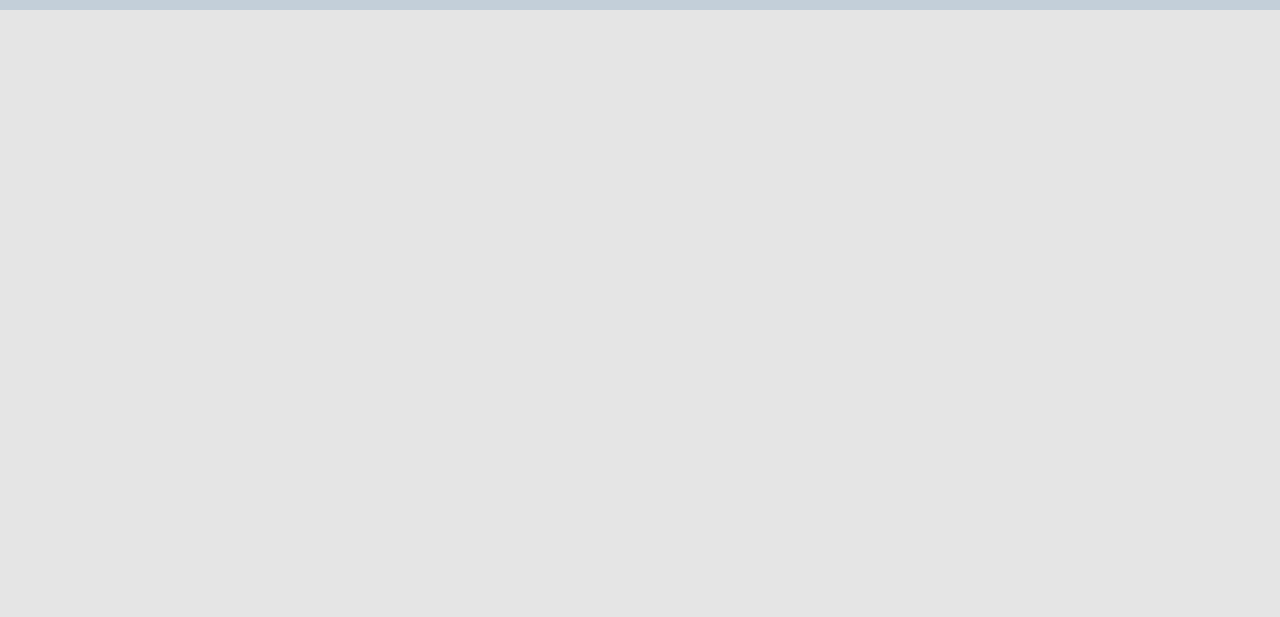
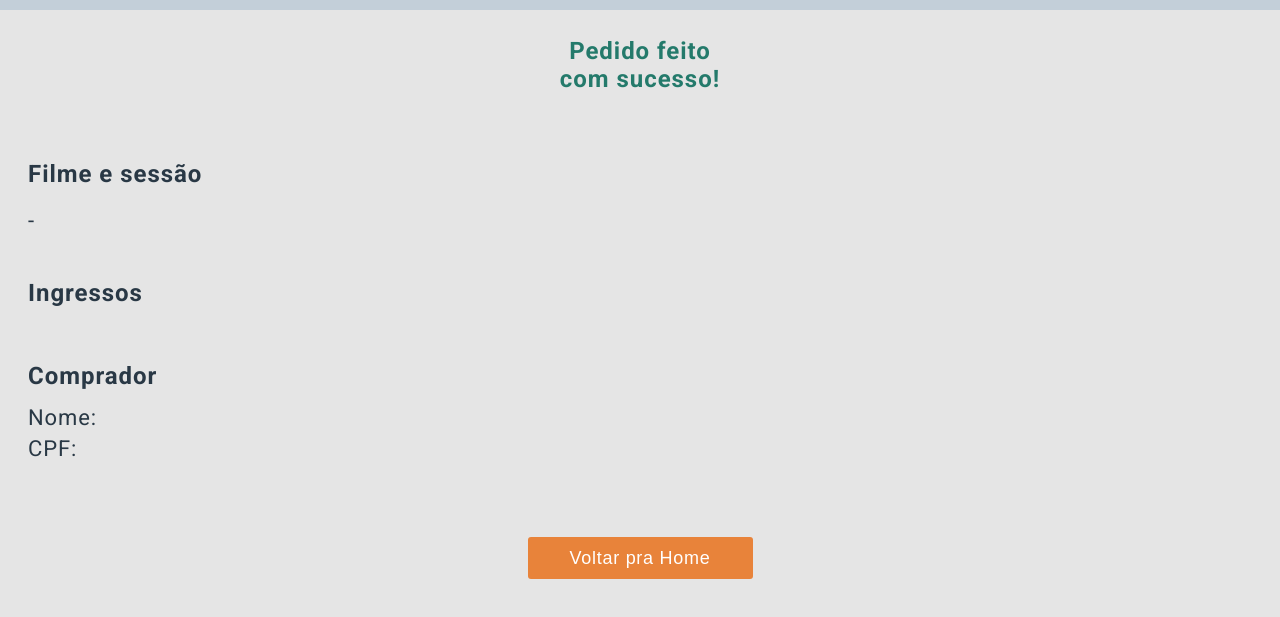
Before and after one commit to HMarcos/projeto9-cineflex, a React app: page /sucesso in a window 1280 px wide. Before the commit this address had no page. Shown: the part 57-674 px from the top of the page. Built offline with nearby package versions, Linux system fonts and the light colour scheme.

Commit message:
Implementando a tela de sucesso
Foi implementada toda a lógica e o design data tela do sucesso de um pedido.

```diff
--- a/src/assets/css/estilos.css
+++ b/src/assets/css/estilos.css
@@ -25,6 +25,10 @@ body {
     --cor-texto-botao-reservar: #FFFFFF;
     --cor-label-info-comprador: #293845;
     --cor-input-placeholder: #AFAFAF;
+    --cor-titulo-sucesso: #247A6B;
+    --cor-secao-sucesso: #293845;
+    --cor-bg-botao-voltar: #E8833A;
+    --cor-texto-botao-voltar: #FFFFFF;
 }
 
 button {
--- a/src/componentes/App.js
+++ b/src/componentes/App.js
@@ -5,14 +5,22 @@ import Header from "./Header";
 import SelecaoDoFilme from "./SelecaoDoFilme";
 import SelecaoDaSessao from "./SelecaoDaSessao";
 import SelecaoDeAssentos from "./SelecaoDeAssentos";
-
+import TelaSucesso from "./TelaSucesso";
 
 function App() {
 
-    const [infoPedido, setInfoPedido] = useState({});
+    const [infoPedido, setInfoPedido] = useState({
+        assentosID: [],
+        numerosDosAssentos: [],
+        nomeComprador: "",
+        CPF: "",
+        filme: "",
+        horario: "",
+        data: ""
+    });
 
     function atualizarInfoPedido(pedido) {
-        setInfoPedido(pedido);
+        setInfoPedido({...pedido});
     }
 
     console.log("App:");
@@ -29,6 +37,7 @@ function App() {
                     element={<SelecaoDeAssentos
                         atualizarInfoPedido={atualizarInfoPedido} />}>
                 </Route>
+                <Route path="/sucesso" element={<TelaSucesso informacaoPedido={infoPedido} /> }></Route>
             </Routes>
         </BrowserRouter>
     )
--- a/src/componentes/SelecaoDeAssentos.js
+++ b/src/componentes/SelecaoDeAssentos.js
@@ -64,7 +64,7 @@ function SelecaoDeAssentos(props) {
 
         promessa.then(() => {
             atualizarInfoPedido(pedido);
-            navigate("/");
+            navigate("/sucesso");
         })
 
         promessa.catch((err) => {
--- /dev/null
+++ b/src/componentes/TelaSucesso.js
@@ -0,0 +1,122 @@
+import { Link } from "react-router-dom";
+import styled from "styled-components";
+import { css } from "styled-components"
+
+function TelaSucesso(props) {
+    const { informacaoPedido } = props;
+
+    return (
+        <Conteudo>
+            <h2>Pedido feito <br /> com sucesso!</h2>
+            <InfoFilme>
+                <h3>Filme e sessão</h3>
+                <span>{informacaoPedido.filme}</span>
+                <span>{informacaoPedido.data} - {informacaoPedido.horario}</span>
+            </InfoFilme>
+
+            <InfoAssentos>
+                <h3>Ingressos</h3>
+                {informacaoPedido.numerosDosAssentos.map((assento) => <span key={assento}>Assento {assento}</span>)}
+            </InfoAssentos>
+
+            <InfoComprador>
+                <h3>Comprador</h3>
+                <span>Nome: {informacaoPedido.nomeComprador}</span>
+                <span>CPF: {informacaoPedido.CPF}</span>
+            </InfoComprador>
+
+            <Link to="/">
+                <BotaoVoltarHome> Voltar pra Home </BotaoVoltarHome>
+            </Link>
+        </Conteudo>
+    )
+
+}
+
+export default TelaSucesso;
+
+const Conteudo = styled.main`
+    margin-top: 67px;
+
+    h2{
+        height: 110px;
+
+        display: flex;
+        justify-content: center;
+        align-items: center;
+        text-align: center;
+
+        font-weight: 700;
+        font-size: 24px;
+        line-height: 28px;
+        letter-spacing: 0.04em;
+
+        color: var(--cor-titulo-sucesso);
+    }
+`;
+
+const sharedStyle = css`
+    display: flex;
+    flex-direction: column;
+
+    margin-left: 28px;
+    margin-top: 40px;
+
+    h3{
+        font-weight: 700;
+        font-size: 24px;
+        line-height: 28px;
+        letter-spacing: 0.04em;
+
+        color: var( --cor-secao-sucesso);
+
+        margin-bottom: 15px;
+    }
+
+    span{
+        font-weight: 400;
+        font-size: 22px;
+        line-height: 26px;
+        letter-spacing: 0.04em;
+
+        color: var( --cor-secao-sucesso);
+
+        margin-bottom: 5px;
+    }
+`;
+
+const InfoFilme = styled.section`
+    ${sharedStyle}
+`;
+
+const InfoAssentos = styled.section`
+    ${sharedStyle}
+`;
+
+const InfoComprador = styled.section`
+    ${sharedStyle}
+`;
+
+const BotaoVoltarHome = styled.button`
+    width: 225px;
+    height: 42px;
+
+    margin: 0 auto;
+    margin-top: 70px;
+
+    background-color: var(--cor-bg-botao-voltar);
+    border-radius: 3px;
+
+    font-weight: 400;
+    font-size: 18px;
+    line-height: 21px;
+
+    display: flex;
+    align-items: center;
+    justify-content: center;
+    text-align: center;
+    letter-spacing: 0.04em;
+
+    color: var(--cor-texto-botao-voltar);
+
+`;
```
